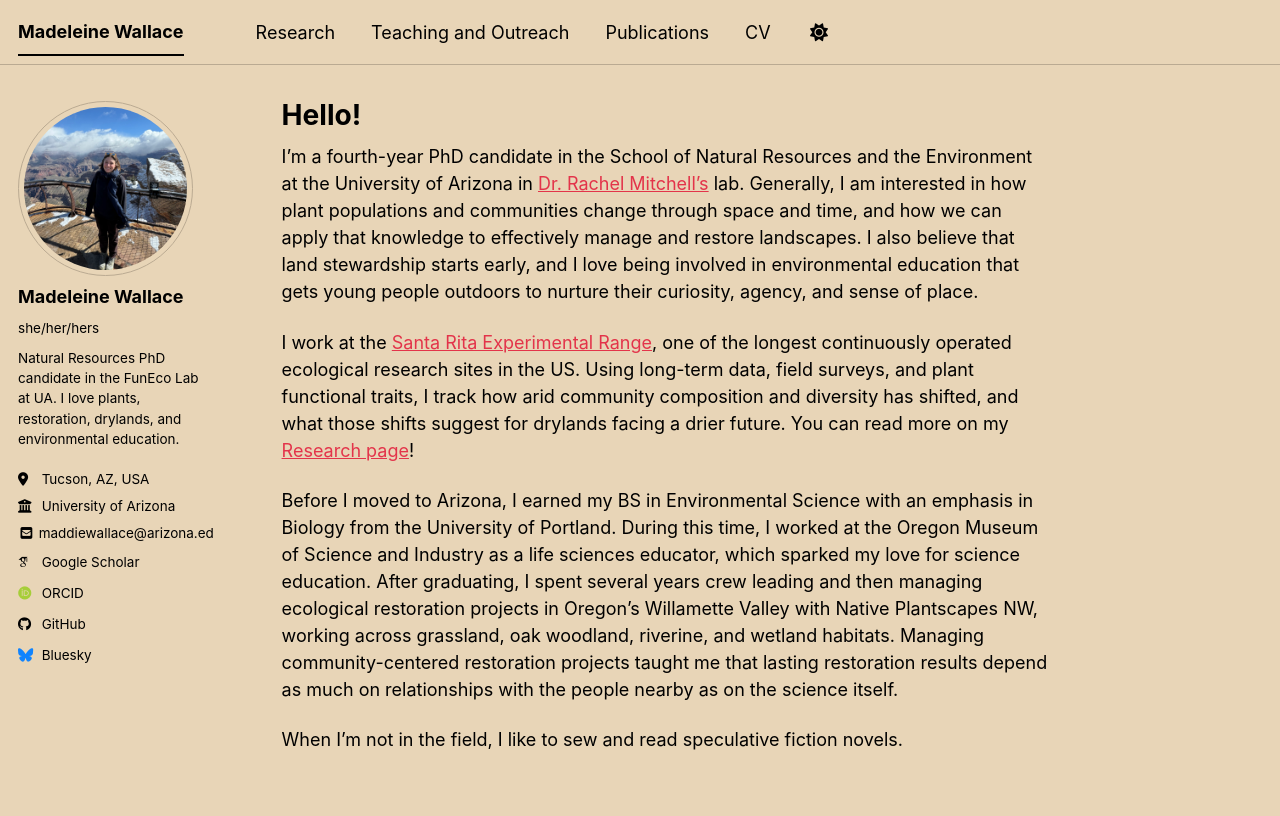
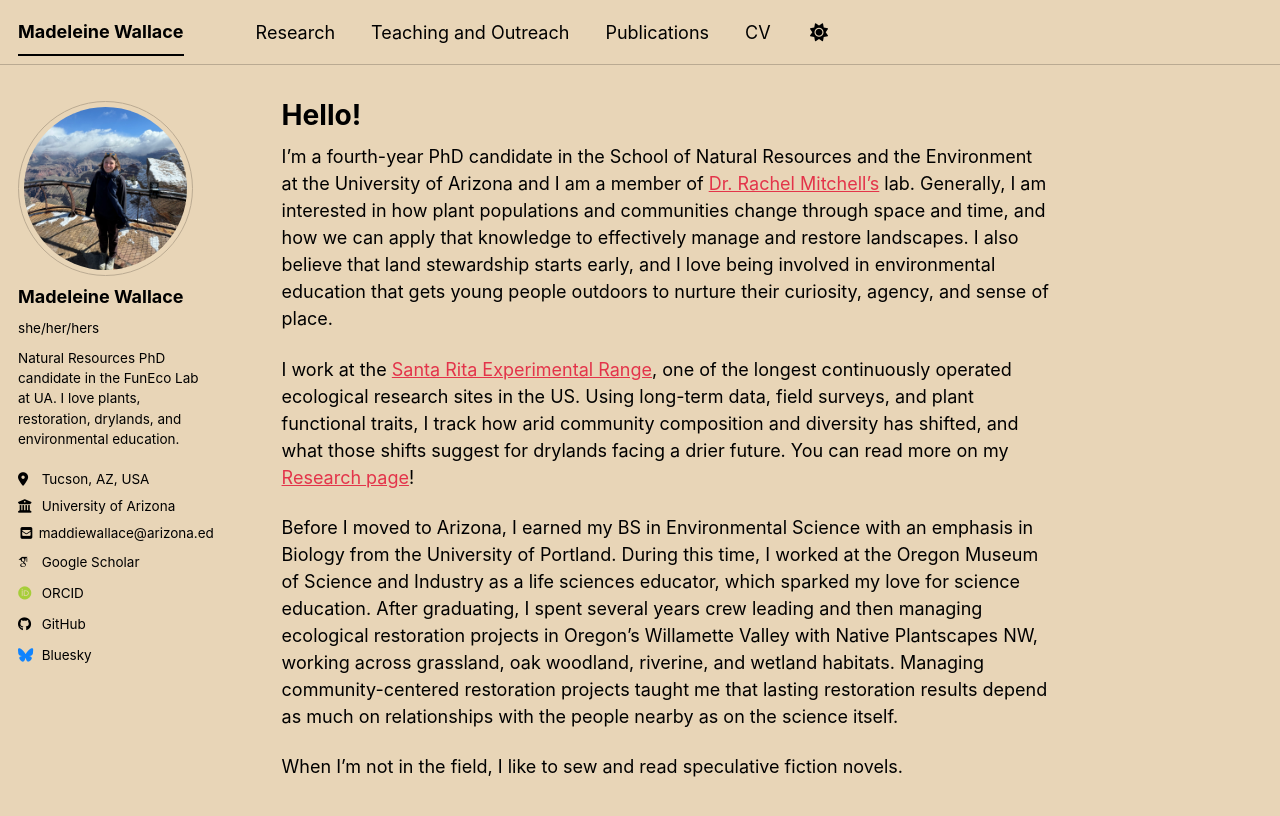
Before and after one commit to madeleinewallace/madeleinewallace.github.io, a Jekyll site: the page built from _pages/about.md, in a window 1280 px wide and 1023 px high. Shown: the top 816 px of the window. Built offline with Jekyll 4.4.1, drawn with Linux system fonts in a browser that asks for light colours; some web fonts are replaced; a script bundle is joined from its source files by our own code; library files that are not in the unit come from our copies.

Commit message:
Update about.md

```diff
--- a/_pages/about.md
+++ b/_pages/about.md
@@ -7,7 +7,7 @@
   - /about.html
 ---
 
-I'm a fourth-year PhD candidate in the School of Natural Resources and the Environment at the University of Arizona in <a href="https://mitchell-ecology.com" target="_blank" rel="noopener">Dr. Rachel Mitchell's</a> lab. Generally, I am interested in how plant populations and communities change through space and time, and how we can apply that knowledge to effectively manage and restore landscapes. I also believe that land stewardship starts early, and I love being involved in environmental education that gets young people outdoors to nurture their curiosity, agency, and sense of place.
+I'm a fourth-year PhD candidate in the School of Natural Resources and the Environment at the University of Arizona and I am a member of <a href="https://mitchell-ecology.com" target="_blank" rel="noopener">Dr. Rachel Mitchell's</a> lab. Generally, I am interested in how plant populations and communities change through space and time, and how we can apply that knowledge to effectively manage and restore landscapes. I also believe that land stewardship starts early, and I love being involved in environmental education that gets young people outdoors to nurture their curiosity, agency, and sense of place.
 
 I work at the <a href="https://santarita.arizona.edu" target="_blank" rel="noopener">Santa Rita Experimental Range</a>, one of the longest continuously operated ecological research sites in the US. Using long-term data, field surveys, and plant functional traits, I track how arid community composition and diversity has shifted, and what those shifts suggest for drylands facing a drier future. You can read more on my [Research page](/research/)!
 
```
